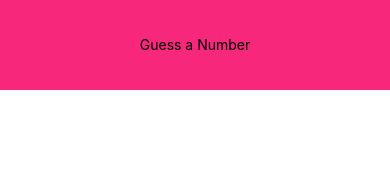
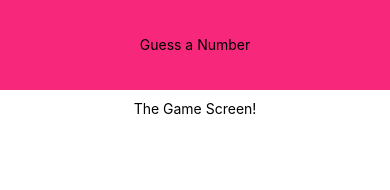
Before and after one commit to NickyJayJay/guess-a-number-app, a React Native app: screen / in a window 390 px wide. Shown: the top 190 px of the page. Built offline with nearby package versions, Linux system fonts and the light colour scheme.

Commit message:
Adding a Screen component

```diff
--- a/App.js
+++ b/App.js
@@ -2,11 +2,13 @@
 import { StyleSheet, Text, View } from 'react-native';
 
 import Header from './components/Header';
+import StartGameScreen from './screens/StartGameScreen';
 
 export default function App() {
   return (
     <View style={styles.screen}>
       <Header title='Guess a Number' />
+      <StartGameScreen />
     </View>
   );
 }
--- /dev/null
+++ b/screens/StartGameScreen.js
@@ -0,0 +1,20 @@
+import React from 'react';
+import { View, Text, StyleSheet } from 'react-native';
+
+const StartGameScreen = props => {
+    return (
+        <View style={styles.screen}>
+            <Text>The Game Screen!</Text>
+        </View>
+    );
+};
+
+const styles = StyleSheet.create({
+    screen: {
+        flex: 1,
+        padding: 10,
+        alignItems: 'center',
+    }
+});
+
+export default StartGameScreen;
```
